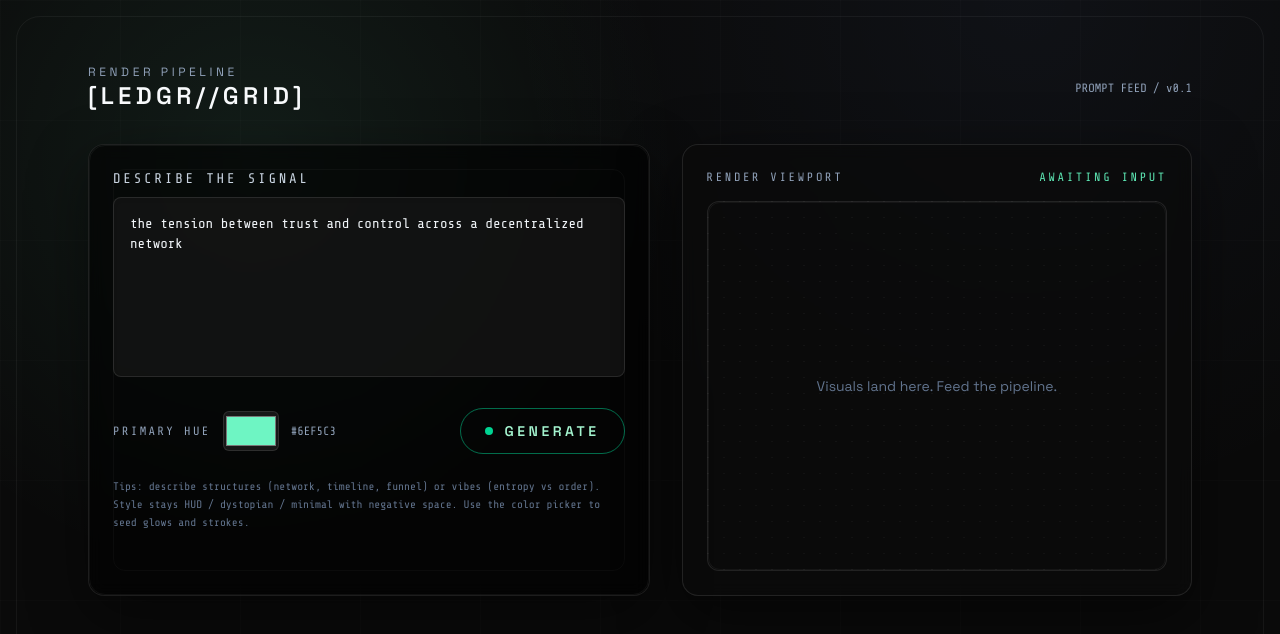
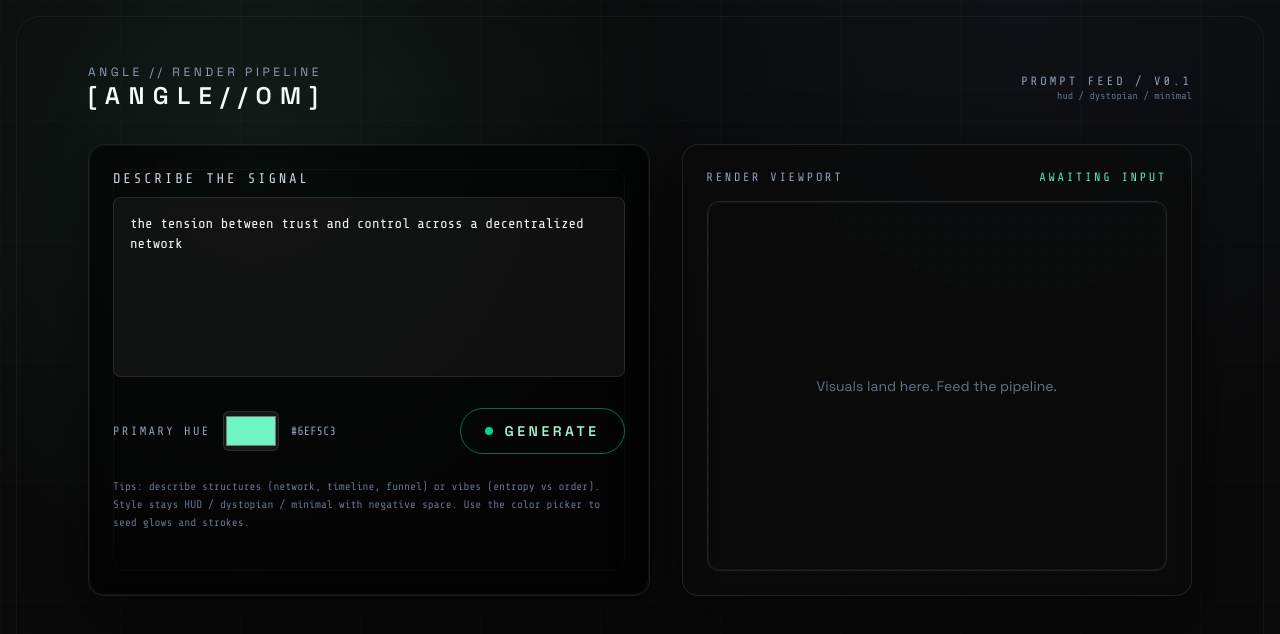
Before and after one commit to faisalatom/strategy, a Next.js app: page / in a window 1280 px wide. Shown: the top 634 px of the page. Built offline with nearby package versions, Linux system fonts and the light colour scheme.

Commit message:
Update page.tsx

```diff
--- a/src/app/page.tsx
+++ b/src/app/page.tsx
@@ -29,7 +29,7 @@ const [galleryOffset, setGalleryOffset] = useState(0); // index of first visible
 const [loading, setLoading] = useState(false);
 const [error, setError] = useState<string | null>(null);
 
-const brandGlyph = useMemo(() => "[LEDGR//GRID]", []);
+const brandGlyph = useMemo(() => "[ANGLE//OM]", []);
 
 const visibleHistory = useMemo(
   () => history.slice(galleryOffset, galleryOffset + PAGE_SIZE),
@@ -138,12 +138,19 @@ const canNext = galleryOffset + PAGE_SIZE < history.length;
 
       <div className="relative mx-auto max-w-6xl px-6 py-12 lg:py-16">
         <header className="mb-8 flex items-center justify-between">
-          <div>
-            <p className="text-xs uppercase tracking-[0.3em] text-slate-400">render pipeline</p>
-            <h1 className="text-2xl font-semibold tracking-[0.18em] text-slate-50">{brandGlyph}</h1>
-          </div>
-          <div className="text-xs text-slate-400 font-mono">PROMPT FEED / v0.1</div>
-        </header>
+  <div>
+    <p className="text-xs uppercase tracking-[0.3em] text-slate-400">
+      angle // render pipeline
+    </p>
+    <h1 className="text-2xl font-semibold tracking-[0.35em] text-slate-50">
+      {brandGlyph}
+    </h1>
+  </div>
+  <div className="text-xs text-slate-400 font-mono text-right">
+    <p className="tracking-[0.25em] uppercase">prompt feed / v0.1</p>
+    <p className="text-[10px] text-slate-500">hud / dystopian / minimal</p>
+  </div>
+</header>
 
         <div className="grid grid-cols-1 gap-8 lg:grid-cols-[1.1fr_1fr]">
           <section className="relative overflow-hidden rounded-2xl border border-white/10 bg-black/60 p-6 shadow-[0_20px_60px_rgba(0,0,0,0.45)] backdrop-blur">
```
